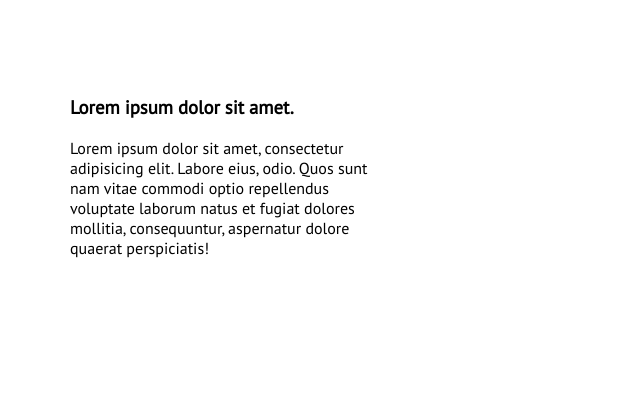
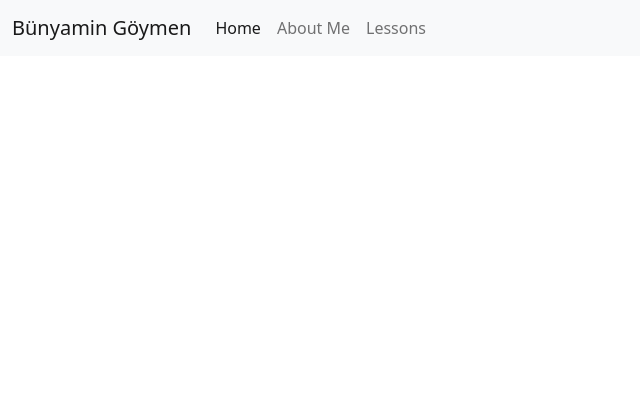
Before and after one commit to bunyamingoymen/bunyamingoymen.github.io, a plain HTML site: page index.html in a window 1280 px wide. Shown: the whole page, without its empty margins (0-640 px from the left). Drawn offline with nearby package versions, Linux system fonts and the light colour scheme.

Commit message:
Update index.html

```diff
--- a/index.html
+++ b/index.html
@@ -1,69 +1,29 @@
 <!DOCTYPE html>
 <html lang="en">
-
 <head>
     <meta charset="UTF-8">
-    <title>Document</title>
+    <title>Bünyamin Göymen</title>
 
-    <link rel="preconnect" href="https://fonts.gstatic.com">
-<link href="https://fonts.googleapis.com/css2?family=PT+Sans&display=swap" rel="stylesheet">
+    <link href="https://cdn.jsdelivr.net/npm/bootstrap@5.0.1/dist/css/bootstrap.min.css" rel="stylesheet" integrity="sha384-+0n0xVW2eSR5OomGNYDnhzAbDsOXxcvSN1TPprVMTNDbiYZCxYbOOl7+AMvyTG2x" crossorigin="anonymous">
 
-  <style>
-    body {
-    box-sizing: border-box;
-    padding: 0;
-    margin: 0;
-    font-family: 'PT Sans', sans-serif;
-}
-
-.container {
-    margin: 20px;
-    display: inline-block;
-    width: 400px;
-    height: 300px;
-
-    float: left;
-    transition: all 0.3s;
-}
-
-.container:hover{
-    /*width: 550px;
-    height: 500px;*/
-    box-shadow: 0px 8px 16px 0px rgba(0,0,0,0.5);
-}
-
-.card_text{
-    width: 100%;
-    height: 100%;
-
-}
-
-.card_text_iki{
-    margin-left: 50px;
-    margin-top: 75px;
-    margin-right: 50px;
-}
-
-.card_pic img{
-    width: 50px;
-    position: relative;
-    bottom: 240px;
-    right: 20px;
-}
-
-  </style>
+    <script src="https://cdn.jsdelivr.net/npm/bootstrap@5.0.1/dist/js/bootstrap.bundle.min.js" integrity="sha384-gtEjrD/SeCtmISkJkNUaaKMoLD0//ElJ19smozuHV6z3Iehds+3Ulb9Bn9Plx0x4" crossorigin="anonymous"></script>
 
 </head>
-
 <body>
-    <div class="container">
-        <div class="card_text">
-           <div class="card_text_iki">
-              <h3>Lorem ipsum dolor sit amet.</h3>
-               <p>Lorem ipsum dolor sit amet, consectetur adipisicing elit. Labore eius, odio. Quos sunt nam vitae commodi optio repellendus voluptate laborum natus et fugiat dolores mollitia, consequuntur, aspernatur dolore quaerat perspiciatis!</p>
-           </div>
-        </div>
+    <nav class="navbar navbar-expand-lg navbar-light bg-light">
+  <div class="container-fluid">
+    <a class="navbar-brand" href="#">Bünyamin Göymen</a>
+    <button class="navbar-toggler" type="button" data-bs-toggle="collapse" data-bs-target="#navbarNavAltMarkup" aria-controls="navbarNavAltMarkup" aria-expanded="false" aria-label="Toggle navigation">
+      <span class="navbar-toggler-icon"></span>
+    </button>
+    <div class="collapse navbar-collapse" id="navbarNavAltMarkup">
+      <div class="navbar-nav">
+        <a class="nav-link active" aria-current="page" href="#">Home</a>
+        <a class="nav-link" href="#">About Me</a>
+        <a class="nav-link" href="#">Lessons</a>
+      </div>
     </div>
+  </div>
+</nav>
 </body>
-
 </html>
```
